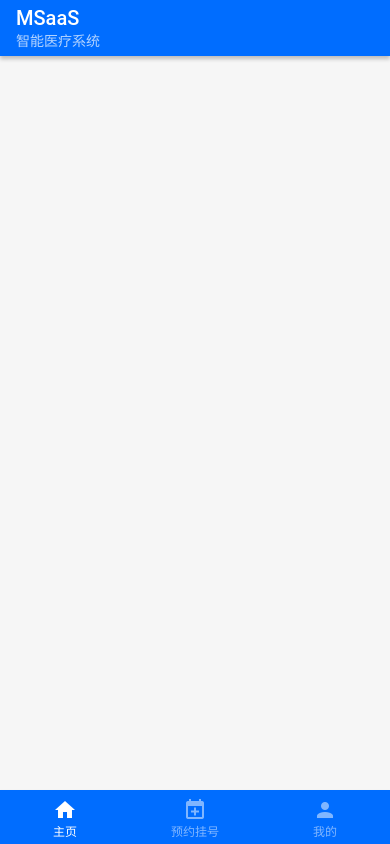
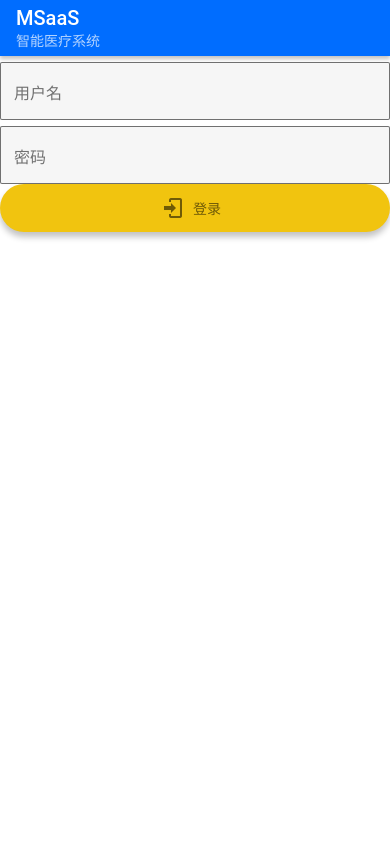
Before and after one commit to ZJU-SE-2021/MSaaS-Client, a React Native app: screen / in a window 390 px wide. Built offline with nearby package versions, Linux system fonts and the light colour scheme.

Commit message:
local storage & context state management done

```diff
--- a/App.js
+++ b/App.js
@@ -1,23 +1,30 @@
-import React from 'react';
-import { DefaultTheme, Provider as PaperProvider } from 'react-native-paper';
+import React, {createContext, useEffect, useReducer, useState} from 'react';
+import {DefaultTheme, Provider as PaperProvider} from 'react-native-paper';
 import Main from "./components/main";
 import {StatusBar} from "expo-status-bar";
+import Login from "./components/login";
+import Index from "./components";
+import {Reducer, InitialState, Context} from "./store/reducer";
+import {getContext} from "./store/localStorage";
 
-const theme = {
-  ...DefaultTheme,
-  roundness: 2,
-  colors: {
-    ...DefaultTheme.colors,
-    primary: '#006dff',
-    accent: '#f1c40f',
-  },
-};
+function init(dispatch) {
+    try {
+        getContext().then((res) => {
+            if (res) {
+                dispatch({type: 'SET_LOGIN', payload: res.loginState});
+            }
+        })
+    } catch (e) {
+        console.log(e)
+    }
+}
 
 export default function App() {
-  return (
-      <PaperProvider theme={theme}>
-        <Main />
-        <StatusBar style="light" />
-      </PaperProvider>
-  );
+    const [state, dispatch] = useReducer(Reducer, InitialState);
+    useEffect(() => init(dispatch), []);
+    return (
+            <Context.Provider value={[state, dispatch]}>
+                <Index/>
+            </Context.Provider>
+    );
 }
--- /dev/null
+++ b/components/index.js
@@ -0,0 +1,27 @@
+import React, {useContext} from "react";
+import Main from "./main";
+import Login from "./login";
+import {Context} from "../store/reducer";
+import {View} from "react-native";
+import {DefaultTheme, Provider as PaperProvider} from "react-native-paper";
+import {StatusBar} from "expo-status-bar";
+
+const theme = {
+    ...DefaultTheme,
+    roundness: 2,
+    colors: {
+        ...DefaultTheme.colors,
+        primary: '#006dff',
+        accent: '#f1c40f',
+    },
+};
+
+export default function Index() {
+    const [state, dispatch] = useContext(Context);
+    return (
+        <PaperProvider theme={theme}>
+            {state.loginState ? <Main/> : <Login/>}
+            <StatusBar style="light" backgroundColor="#006dff"/>
+        </PaperProvider>
+    )
+}
--- /dev/null
+++ b/components/login.js
@@ -0,0 +1,42 @@
+import {Appbar, FAB, TextInput} from 'react-native-paper';
+import React, {useContext} from "react";
+import {View} from "react-native";
+import {Context} from "../store/reducer";
+import {storeContext} from "../store/localStorage";
+
+function login(state, dispatch) {
+    dispatch({type: 'SET_LOGIN', payload: true})
+    storeContext({loginState: true}).then()
+}
+
+export default function Login() {
+    const [text, setText] = React.useState('');
+    const [state, dispatch] = useContext(Context);
+    return (
+        <View>
+            <Appbar.Header>
+                <Appbar.Content title="MSaaS" subtitle="智能医疗系统" />
+            </Appbar.Header>
+            <View>
+                <TextInput
+                    label="用户名"
+                    mode="outlined"
+                    value={text}
+                    onChangeText={text => setText(text)}
+                />
+                <TextInput
+                    label="密码"
+                    mode="outlined"
+                    value={text}
+                    onChangeText={text => setText(text)}
+                />
+                <FAB
+                    small
+                    icon="login"
+                    label="登录"
+                    onPress={() => login(state, dispatch)}
+                />
+            </View>
+        </View>
+    )
+}
--- a/components/main.js
+++ b/components/main.js
@@ -21,6 +21,7 @@ const Main = () => {
 
     return (
         <BottomNavigation
+            shifting
             navigationState={{ index, routes }}
             onIndexChange={setIndex}
             renderScene={renderScene}
--- a/components/mine.js
+++ b/components/mine.js
@@ -1,10 +1,24 @@
-import { Appbar } from 'react-native-paper';
-import React from "react";
+import {Appbar, Button} from 'react-native-paper';
+import React, {useContext, useEffect, useReducer} from "react";
+import {storeContext} from "../store/localStorage";
+import {Context, InitialState, Reducer} from "../store/reducer";
+import {View} from "react-native";
+
+function logout(state, dispatch) {
+    dispatch({type: 'SET_LOGIN', payload: false})
+    storeContext({loginState: false}).then()
+}
 
 export default function Mine() {
+    const [state, dispatch] = useContext(Context);
     return (
-        <Appbar.Header>
-            <Appbar.Content title="我的" subtitle="MSaaS" />
-        </Appbar.Header>
+        <View>
+            <Appbar.Header>
+                <Appbar.Content title="我的" subtitle="MSaaS" />
+            </Appbar.Header>
+            <Button icon="logout" mode="contained" onPress={() => logout(state, dispatch)}>
+                退出登录
+            </Button>
+        </View>
     )
 }
--- a/package.json
+++ b/package.json
@@ -8,6 +8,7 @@
     "eject": "expo eject"
   },
   "dependencies": {
+    "@react-native-async-storage/async-storage": "^1.15.4",
     "electron": "^6.0.12",
     "expo": "~41.0.1",
     "expo-status-bar": "~1.0.4",
--- /dev/null
+++ b/store/localStorage.js
@@ -0,0 +1,21 @@
+import AsyncStorage from '@react-native-async-storage/async-storage';
+
+const globalContextKey = '@global_context'
+
+export const storeContext = async (value) => {
+    try {
+        const jsonValue = JSON.stringify(value)
+        await AsyncStorage.setItem(globalContextKey, jsonValue)
+    } catch (e) {
+        throw e
+    }
+}
+
+export const getContext = async () => {
+    try {
+        const jsonValue = await AsyncStorage.getItem(globalContextKey)
+        return jsonValue != null ? JSON.parse(jsonValue) : null;
+    } catch(e) {
+        throw e
+    }
+}
--- /dev/null
+++ b/store/reducer.js
@@ -0,0 +1,20 @@
+import {createContext} from "react";
+import AsyncStorage from '@react-native-async-storage/async-storage';
+
+export const Reducer = (state, action) => {
+    switch (action.type) {
+        case 'SET_LOGIN':
+            return {
+                ...state,
+                loginState: action.payload
+            };
+        default:
+            return state;
+    }
+};
+
+export const InitialState = {
+    loginState: false,
+}
+
+export const Context = createContext(InitialState);
```
Also changed, not shown: 2 other files (tests, documents, lock files or other folders).
